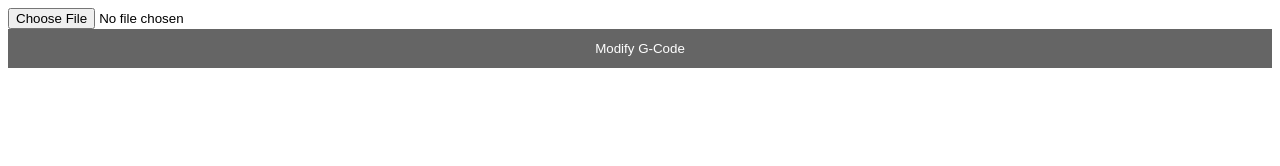
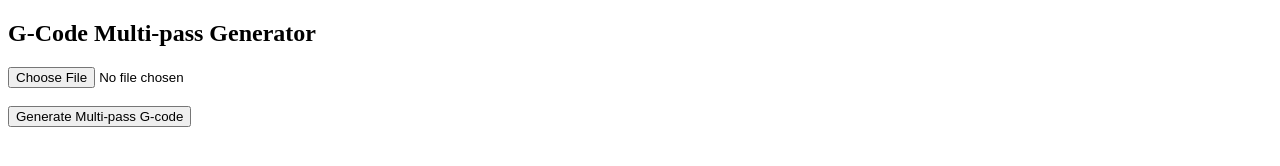
Before and after one commit to Fab-Lab-Akureyri/carbide_copper_stepdown, a plain HTML site: page index.html in a window 1280 px wide. Drawn offline with Linux system fonts and the light colour scheme.

Commit message:
update index.html

```diff
--- a/index.html
+++ b/index.html
@@ -1,77 +1,86 @@
 <!DOCTYPE html>
 <html lang="en">
+
 <head>
     <meta charset="UTF-8">
-<title>Modify G-Code</title>
+    <meta name="viewport" content="width=device-width, initial-scale=1.0">
+    <title>G-Code Multi-pass Generator</title>
+</head>
+
+<body>
+    <h2>G-Code Multi-pass Generator</h2>
+    <input type="file" id="fileInput" accept=".txt,.nc,.gcode">
+    <br><br>
+    <button onclick="generateMultiPass()">Generate Multi-pass G-code</button>
+    <br><br>
+    <a id="downloadLink" style="display: none;">Download Processed G-code</a>
+
     <script>
-function modifyFile() {
+        async function generateMultiPass() {
             const fileInput = document.getElementById('fileInput');
             const file = fileInput.files[0];
-    const button = document.getElementById('modifyButton');
+            if (!file) {
+                alert('Please select a G-code file.');
+                return;
+            }
+            const fileText = await file.text();
 
-    if (!file) {
-        alert('Please select a file!');
+            const inputGcode = fileText.split('\n');
+            let outputGcode = '';
+            let zDepth;
+
+            // Find the initial Z-depth
+            for (let line of inputGcode) {
+                if (line.includes("G01") && line.includes("Z")) {
+                    const zValue = line.split("Z")[1].trim();
+                    if (!isNaN(zValue) && zValue < 0) {
+                        zDepth = parseFloat(zValue);
+                        break;
+                    }
+                }
+            }
+
+            if (!zDepth) {
+                alert("Z-depth not found in the input G-code.");
                 return;
             }
 
-    const reader = new FileReader();
-    reader.onload = function (e) {
-        const lines = e.target.result.split('\n');
+            const increments = [zDepth / 3, (2 * zDepth) / 3, zDepth];
 
-        let originalZDepth = null;
-        let zDepthLineIndex = null;
-        for (let i = 0; i < lines.length; i++) {
-            const match = lines[i].match(/G01 F200 Z(-\d+\.\d+)/);
-            if (match) {
-                originalZDepth = parseFloat(match[1]);
-                zDepthLineIndex = i;
+            // Write initial header
+            for (let line of inputGcode) {
+                if (line.startsWith("G00") || line.startsWith("G01")) {
                     break;
+                }
+                outputGcode += line + "\n";
+            }
+
+            // Add command to start spindle
+            outputGcode += "M03 S5000.0\n";
+
+            for (let depth of increments) {
+                for (let line of inputGcode) {
+                    if (line.includes("G01") && line.includes("Z")) {
+                        outputGcode += "G01 F200 Z" + depth.toFixed(3) + "\n";
+                    } else if (line.startsWith("G00") || line.startsWith("G01")) {
+                        outputGcode += line + "\n";
+                    }
                 }
             }
 
-        if (originalZDepth === null) {
-            alert('Original Z depth not found.');
-            return;
-        }
+            // Add M05 and M30 after the last pass
+            outputGcode += "M05\nM30\n";
 
-        if (zDepthLineIndex === null) {
-            alert('Z depth line not found.');
-            return;
-        }
 
-        const g01StartIndex = lines.findIndex(line => /G01 F200 X\d+\.\d+ Y\d+\.\d+/.test(line));
-        if (g01StartIndex === -1) {
-            alert('G01 lines not found.');
-            return;
-        }
-
-        let modifiedLines = lines.slice(0, zDepthLineIndex);
-
-        [1 / 3, 2 / 3, 1].forEach(multiplier => {
-            modifiedLines.push(`G01 F200 Z${(originalZDepth * multiplier).toFixed(3)}`);
-            modifiedLines = modifiedLines.concat(lines.slice(g01StartIndex, zDepthLineIndex), lines.slice(zDepthLineIndex + 1));
-        });
-
-        const modifiedContent = modifiedLines.join('\n');
-        const blob = new Blob([modifiedContent], {type: 'text/plain'});
-        const link = document.createElement('a');
-        link.href = URL.createObjectURL(blob);
-        link.download = 'modified_' + file.name;
-        document.body.appendChild(link);
-        link.click();
-        document.body.removeChild(link);
-
-        button.style.backgroundColor = '#4CAF50';
-        button.style.color = 'white';
-        button.style.padding = '14px 20px';
-        button.style.borderRadius = '4px';
-    };
-    reader.readAsText(file);
+            // Prepare and present download link
+            const blob = new Blob([outputGcode], { type: "text/plain" });
+            const downloadUrl = URL.createObjectURL(blob);
+            const downloadLink = document.getElementById('downloadLink');
+            downloadLink.href = downloadUrl;
+            downloadLink.download = "processed_gcode.nc";
+            downloadLink.style.display = "block";
         }
     </script>
-</head>
-<body>
-<input type="file" id="fileInput">
-<button id="modifyButton" onclick="modifyFile()" style="background-color: #555555; color: white; padding: 12px 20px; border: none; cursor: pointer; width: 100%; opacity: 0.9;">Modify G-Code</button>
 </body>
+
 </html>
```
Lines whose indentation alone changed are shown as unchanged.
